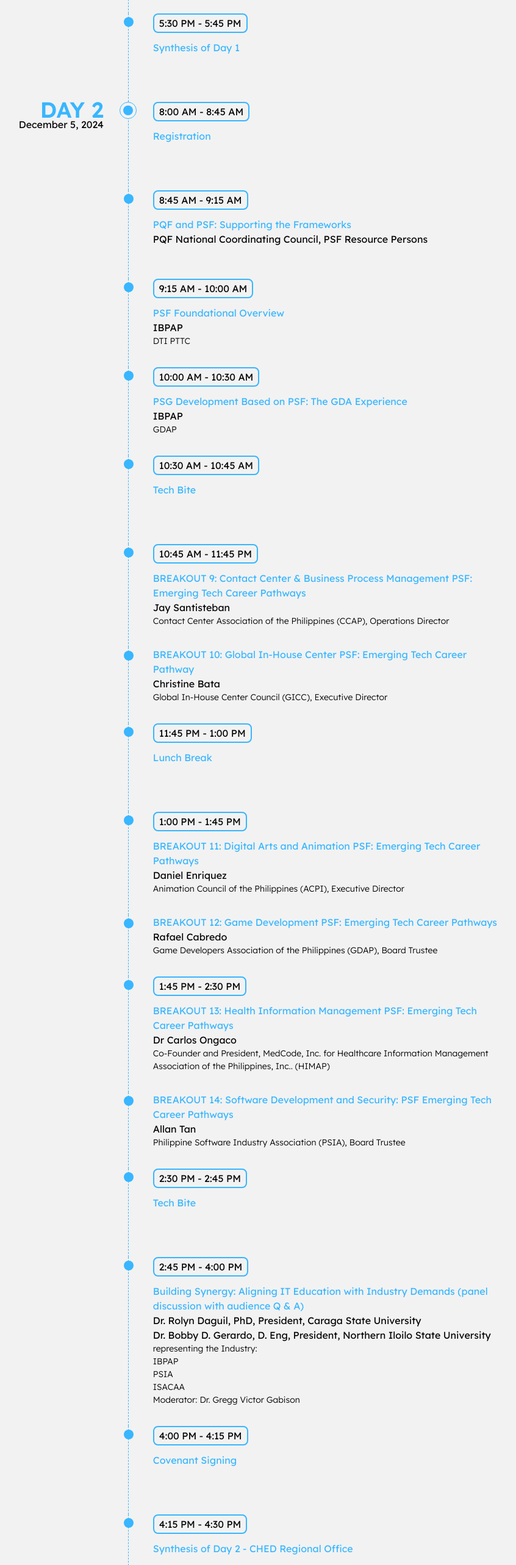
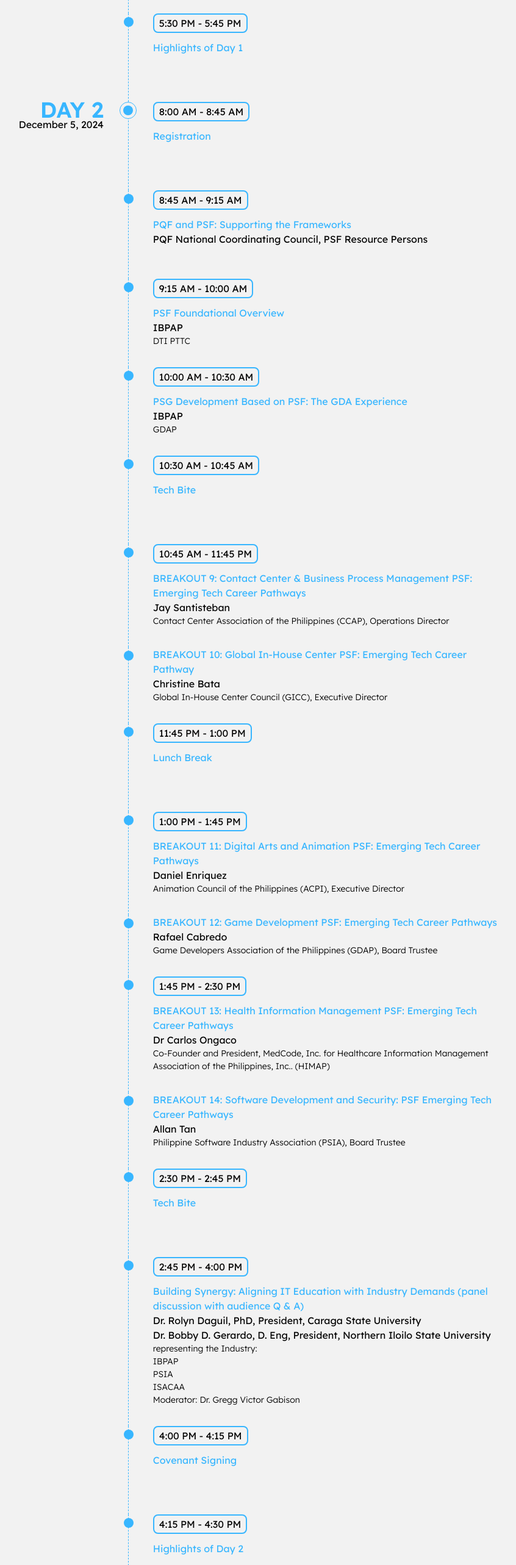
Before and after one commit to Samshh/CHEDx-Website, a React (Vite) app: page /programme in a window 1280 px wide. Shown: the part 5531-8097 px from the top of the page at 61% size, without its empty margins (132-978 px from the left). Built offline with nearby package versions, Linux system fonts and the light colour scheme.

Commit message:
programme changes

```diff
--- a/src/pages/landing/components/MappedTimeline.tsx
+++ b/src/pages/landing/components/MappedTimeline.tsx
@@ -166,7 +166,7 @@ const timeline: Timeline = {
     },
     {
       time: "5:30 PM - 5:45 PM",
-      segment: "Synthesis of Day 1",
+      segment: "Highlights of Day 1",
       title: "",
       subtitle: "",
     },
--- a/src/pages/programme/components/MappedTimeline.tsx
+++ b/src/pages/programme/components/MappedTimeline.tsx
@@ -161,7 +161,7 @@ const timeline: Timeline = {
     },
     {
       time: "5:30 PM - 5:45 PM",
-      segment: "Synthesis of Day 1",
+      segment: "Highlights of Day 1",
       title: "",
       subtitle: "",
     },
@@ -262,9 +262,15 @@ const timeline: Timeline = {
     },
     {
       time: "4:15 PM - 4:30 PM",
-      segment: "Synthesis of Day 2 - CHED Regional Office",
+      segment: "Highlights of Day 2",
       title: "",
       subtitle: "",
+    },
+    {
+      time: "4:31 PM - 5:00 PM",
+      segment: "Closing Remarks",
+      title: "Dr. Cherri Melanie Ancheta-Diego",
+      subtitle: "Director IV, OPSD",
     },
   ],
 };
```
